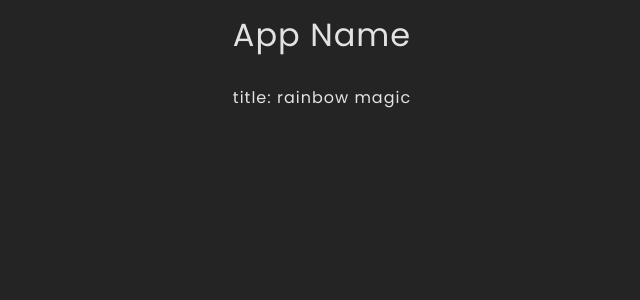
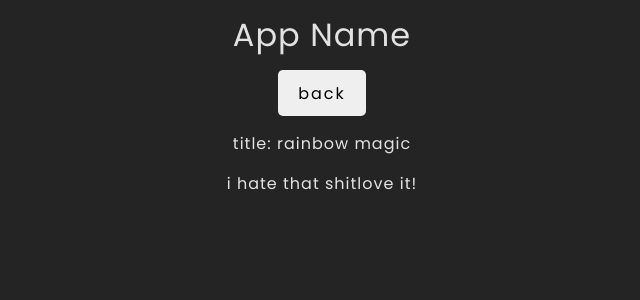
Before and after one commit to hungryx/CZ4034, a React (Vite) app in the folder frontend/: page /book/1 in a window 1280 px wide. Shown: the top 300 px of the page, without its empty margins (318-958 px from the left). Built offline with nearby package versions, Linux system fonts and the light colour scheme.

Commit message:
retaining search inputs and updating search logic

```diff
--- a/frontend/src/components/Book.jsx
+++ b/frontend/src/components/Book.jsx
@@ -1,17 +1,26 @@
-import { useState } from "react";
+import { useEffect, useState } from "react";
 import { useParams } from "react-router-dom";
 
 import data from "../data.json";
 
 const Book = () => {
   const { id } = useParams();
+
+  const [bookInfo, setBookInfo] = useState([]);
+
+  useEffect(() => {
+    setBookInfo(data.filter((item) => item.id == id)[0]);
+  }, []);
+
+  const goBack = () => {
+    history.back();
+  };
+
   return (
     <div className="book">
-      {data
-        .filter((item) => item.id == id)
-        .map((filteredItem) => (
-          <p>title: {filteredItem.title}</p>
-        ))}
+      <button onClick={goBack}>back</button>
+      <p>title: {bookInfo.title}</p>
+      {bookInfo.comments}
     </div>
   );
 };
--- a/frontend/src/components/MainPage.jsx
+++ b/frontend/src/components/MainPage.jsx
@@ -1,9 +1,12 @@
-import { useState } from "react";
+import { useEffect, useState } from "react";
+import { useLocation } from "react-router-dom";
 
 import data from "../data.json";
 import ResultsSection from "./ResultsSection";
 
 const MainPage = () => {
+  const location = useLocation();
+
   const [searchInput, setSearchInput] = useState("");
   const [results, setResults] = useState([]);
 
@@ -12,10 +15,32 @@ const MainPage = () => {
     setSearchInput(e.target.value);
   };
 
+  useEffect(() => {
+    const params = new URLSearchParams(location.search);
+    const title = params.get("title");
+    setSearchInput(title);
+    getResults(title);
+  }, []);
+
   const search = () => {
-    console.log(searchInput);
+    const params = new URLSearchParams(location.search);
+    params.set("title", searchInput);
+    window.history.replaceState(
+      {},
+      "",
+      `${window.location.pathname}?${params}`
+    );
+    getResults(searchInput);
+  };
+
+  const getResults = (input) => {
+    if (!input || input.length == 0) {
+      setResults([]);
+      return;
+    }
+
     const results = data.filter((item) =>
-      item.title.toLowerCase().match(searchInput.toLowerCase())
+      item.title.toLowerCase().match(`\\b${input.toLowerCase()}`)
     );
     setResults(results);
   };
```
